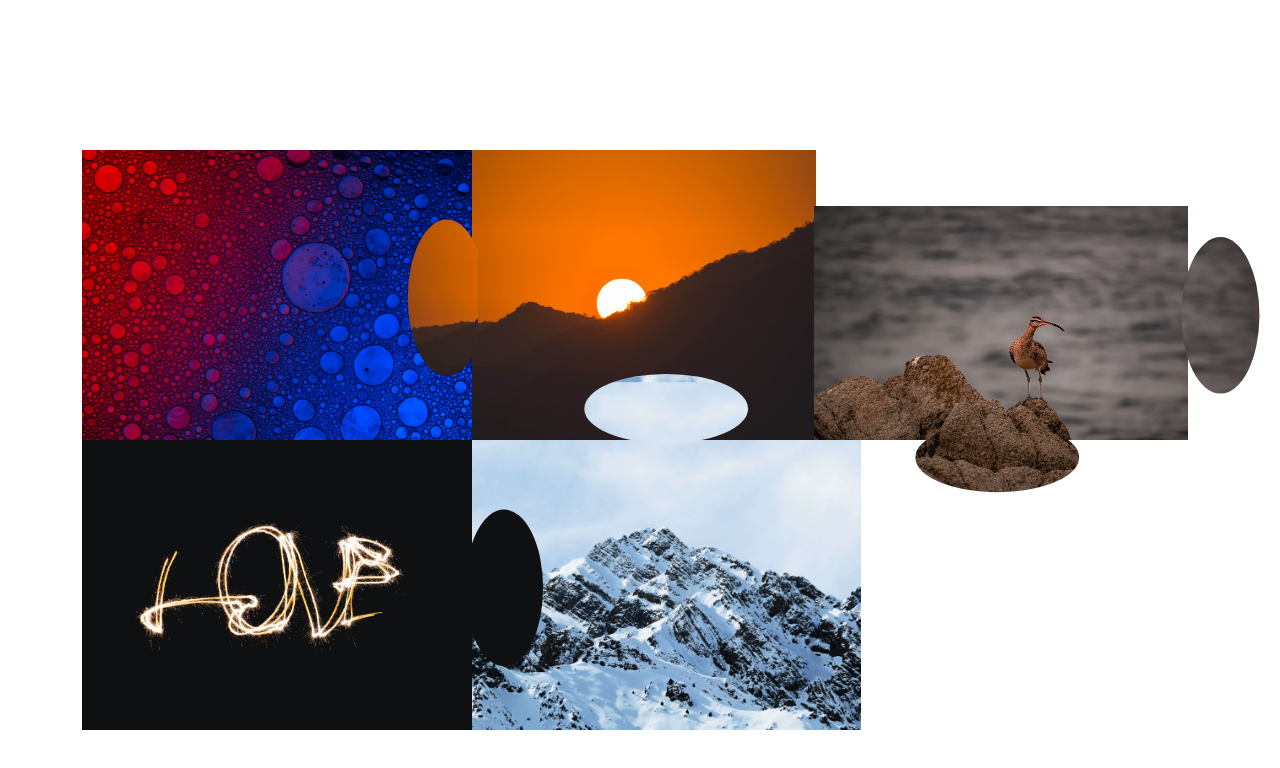
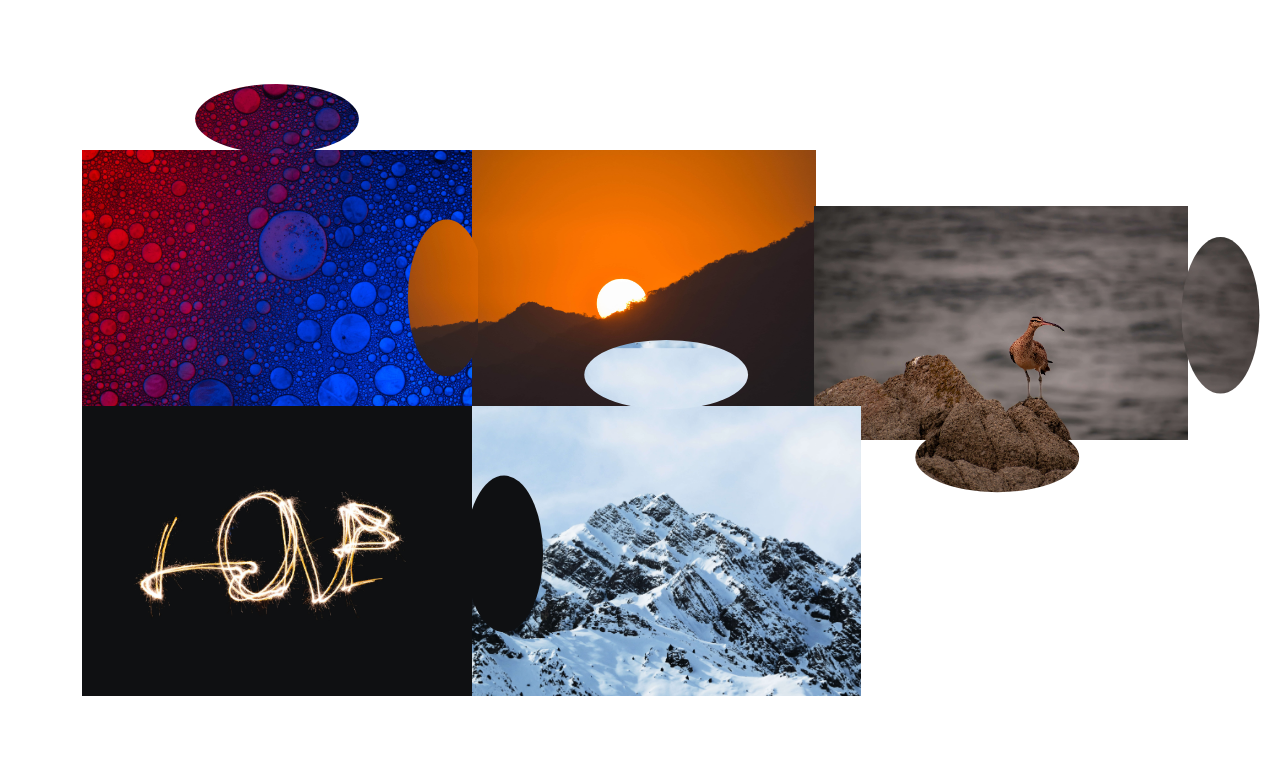
Before and after one commit to priyan1995/puzzle-cards, a plain HTML site: page index.html in a window 1280 px wide. Drawn offline with nearby package versions, Linux system fonts and the light colour scheme.

Commit message:
card 1 illips added

```diff
--- a/index.html
+++ b/index.html
@@ -24,6 +24,7 @@
 
                 <div class="pzl-card">
                     <img src="img/1.jpg" class="w-100">
+                    <div class="illips right-illips-1-top"></div>
                     <div class="illips right-illips-1-right"></div>
                 </div>
 
--- a/style.css
+++ b/style.css
@@ -68,6 +68,8 @@
 }
 .pzl-card:nth-child(5){
     margin-left: -5px;
+    transform: translateY(-34px);
+    z-index: 1;
 }
 
 .pzl-card:nth-child(5) img{
@@ -76,12 +78,19 @@
     object-position: top;
 }
 
+
+
 /* item 4 right */
 .right-illips-4-right{
     right: -75px;
     clip-path: ellipse(10% 27% at 89% 51%);
     background-image: url(img/4.jpg);
     background-position: 109% 100%;
+}
+
+.pzl-card:nth-child(4){
+    transform: translateY(-34px);
+    z-index: 111;
 }
 
 /* ======== 3 bottom */
@@ -98,7 +107,18 @@
     z-index: 1;
 }
 
+/* image 1  top */
 
+.right-illips-1-top{
+    top: -69px;
+    clip-path: ellipse(21% 12% at 50% 63%);
+    background-image: url(img/1.jpg);
+    background-position: 100% 436px;
+}
+
+.pzl-card:nth-child(1) img{
+    object-position: 100% -32px;
+}
 
 /* ============ responsive ========== */
 
```
